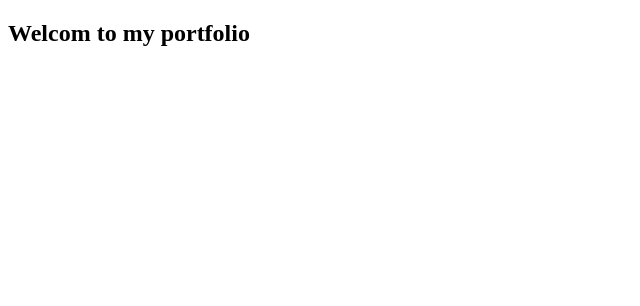
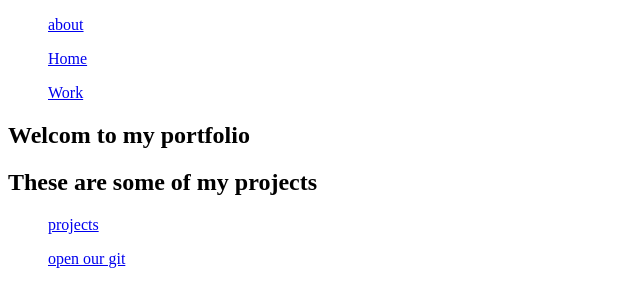
Before and after one commit to BasharNatour/a-Personal-Portfolio-Webpage, a plain HTML site: page index.html in a window 1280 px wide. Shown: the whole page, without its empty margins (0-640 px from the left). Drawn offline with Linux system fonts and the light colour scheme.

Commit message:
added navbar and open url new tab

```diff
--- a/index.html
+++ b/index.html
@@ -8,6 +8,11 @@
 
   <body>
     <script src="https://cdn.freecodecamp.org/testable-projects-fcc/v1/bundle.js"></script>
+    <nav id="navbar">
+      <ul><a href="#nav-bar">about</a></ul>
+      <ul><a href="#nav-bar">Home</a></ul>
+      <ul><a href="#projects">Work</a></ul>
+    </nav>
     <section>
       <header  id="welcome-section">
         <h1> Welcom to my portfolio </h1>
@@ -15,7 +20,11 @@
     </section>
 
 	<section id="projects">
-    </section>
+    <h1 class="project-tile">These are some of my projects</h1>
+    <ul><a href="#projects"> projects</a></ul>
+    <ul><a href="https://github.com/BasharNatour"  target="_blank"> open our git </a></ul>
+
+  </section>
 
     <script  src="js/index.js"></script>
   </body>
```
